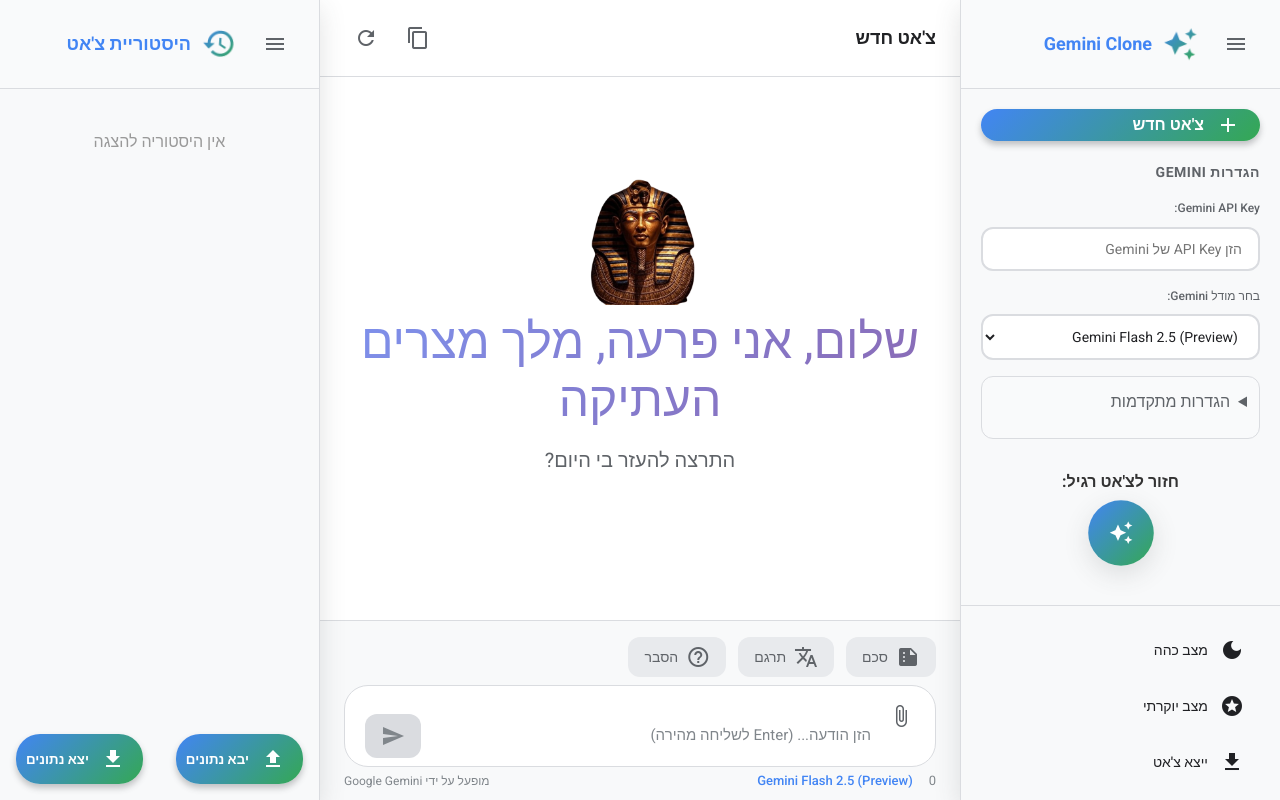
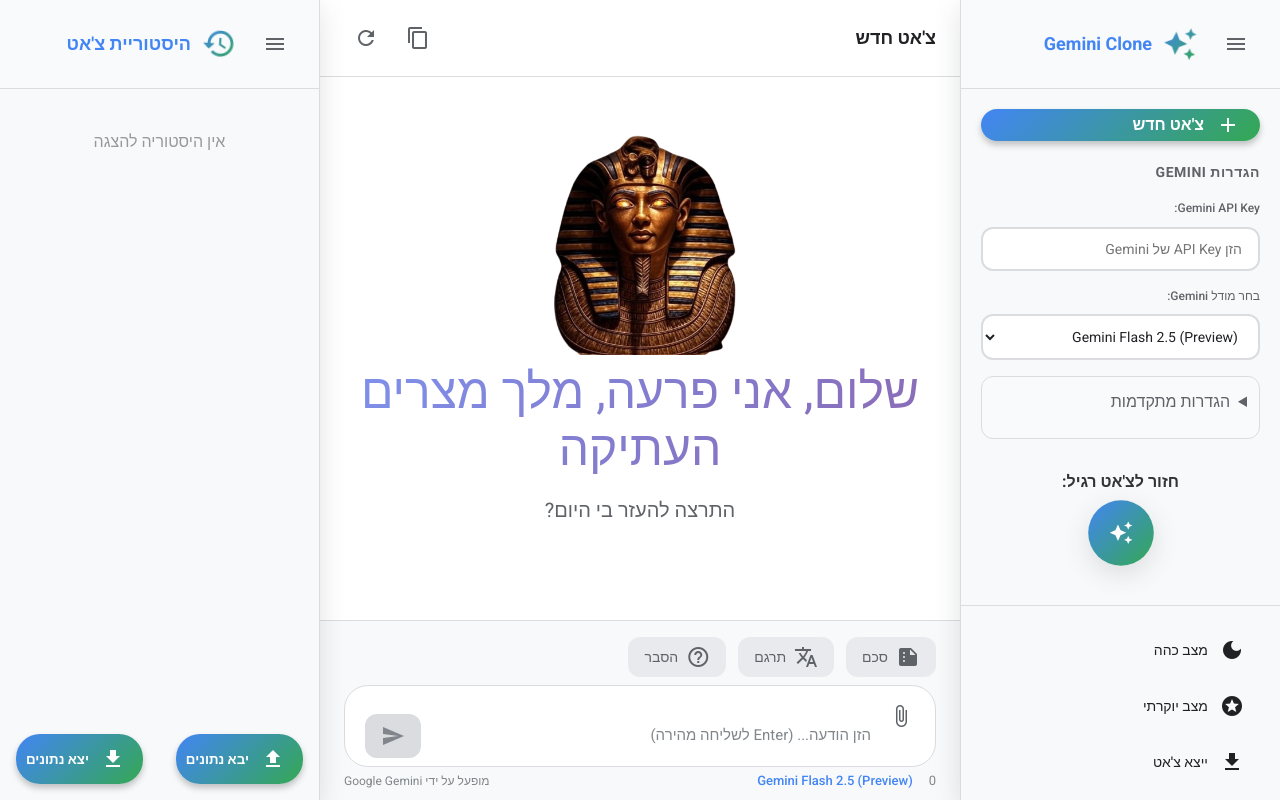
Before and after one commit to palmoni5/-, a plain HTML site: page Pharaoh/index.html in a window 1280 px wide. Drawn offline with nearby package versions, Linux system fonts and the light colour scheme; a web font is replaced by a local one.

Commit message:
Update index.html

```diff
--- a/Pharaoh/index.html
+++ b/Pharaoh/index.html
@@ -193,7 +193,7 @@
                             <span class=</span>
                         </div>
                     </div>
-                    <img src="Pharaoh1.jpg" alt="תיאור התמונה" width="200">
+                    <img src="Pharaoh1.jpg" alt="תיאור התמונה" width="350">
                     <h1>שלום, אני פרעה, מלך מצרים העתיקה</h1>
                     <p>התרצה להעזר בי היום?</p>
                     <div class="suggestion-cards">
```
